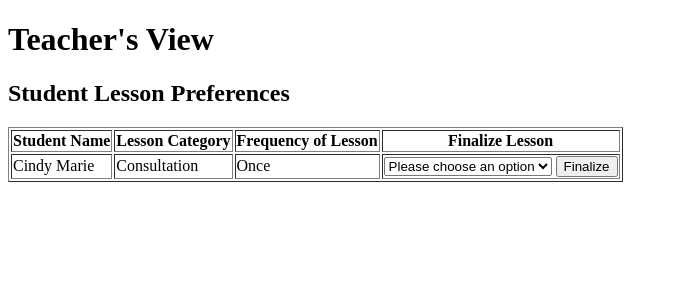
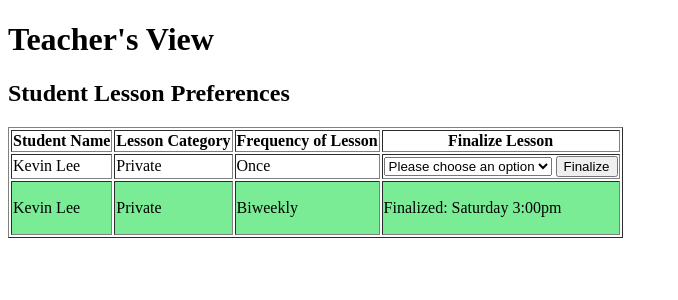
Before and after one commit to junjiekevin/Ai_lesson_scheduler, a Flask app: page /teacher_view in a window 1280 px wide. Shown: the top 300 px of the page, without its empty margins (0-678 px from the left). Run offline with Flask 3, Linux system fonts and the light colour scheme.

Commit message:
Implemented Teacher view and finalization interface with DB integration.

```diff
--- a/app.py
+++ b/app.py
@@ -72,11 +72,12 @@ def submit():
     print(f"Preferred Day/Time Choice 3: {day3}, {time3}")
     print(f"Lesson Frequency: {freq}")
 
-# New route for teacher view
+# Route for teacher view with student preferences
 @app.route('/teacher_view')
 def teacher_view():
     # Random placeholder values for now until DB is built
-    student_data = [
+    """
+     student_data = [
         {
             'full_name': 'Cindy Marie',
             'lesson_cat': 'Consultation',
@@ -86,18 +87,26 @@ def teacher_view():
             'freq': 'Once'
         }
     ]
+    """
+    # Fetch data from DB instead
+    students = Student.query.all()
+    return render_template('teacher_view.html', students = students)
 
-    return render_template('teacher_view.html', students = student_data)
-
-# New route for finalizing schedule
-@app.route('/finalize_schedule')
-def finalize_schedule():
-    # Get data from teacher's view
-    student_full_name = request.form['student_full_name']
+# Route for finalizing schedule
+@app.route('/finalize_schedule/<int:student_id>', methods=['POST'])
+def finalize_schedule(student_id):
+    # Get finalized time data from form
     finalized_time = request.form['finalized_time']
 
+    # Retrieve student from DB using ID
+    student = Student.query.get_or_404(student_id)
+
+    # Update finalized time and save changes
+    student.finalized_time = finalized_time
+    db.session.commit()
+
     # Just for debugging
-    print(f"Finalized time for {student_full_name}: {finalized_time}")
+    print(f"Finalized time for {student.full_name}: {finalized_time}")
 
     return redirect(url_for('teacher_view'))
 
--- a/templates/teacher_view.html
+++ b/templates/teacher_view.html
@@ -4,6 +4,11 @@
     <meta charset="UTF-8">
     <meta name="viewport" content="width=device-width, initial-scale=1.0">
     <title>Teacher's View</title>
+    <style>
+        .finalized {
+            background-color: #7aec95;
+        }
+    </style>
 </head>
 <body>
     <h1>Teacher's View</h1>
@@ -17,22 +22,26 @@
         </tr>
 
         {% for student in students %}
-        <tr>
+        <tr class="{% if student.finalized_time %}finalized{% endif %}">
             <td>{{student.full_name}}</td>
             <td>{{student.lesson_cat}}</td>
             <td>{{student.freq}}</td>
             <td>
-                <!-- Dropdown menu for Teacher to select finalized time-->
-                <form action="/finalize_schedule" method="POST">
-                    <select name="finalized_time">
+                {% if student.finalized_time %}
+                    <!-- Display finalized time-->
+                    <p>Finalized: {{ student.finalized_time }}</p>
+                {% else %}
+                    <!-- Show dropdown menu for Teacher to select finalized time if not yet finalized-->
+                    <form action="{{ url_for('finalize_schedule', student_id=student.id) }}" method="POST">
+                        <select name="finalized_time" required>
                             <option value="" disabled selected>Please choose an option</option>
                             <option value="{{ student.day1 }} {{ student.time1 }}">{{ student.day1 }} {{ student.time1 }}</option>
                             <option value="{{ student.day2 }} {{ student.time2 }}">{{ student.day2 }} {{ student.time2 }}</option>
                             <option value="{{ student.day3 }} {{ student.time3 }}">{{ student.day3 }} {{ student.time3 }}</option>
                         </select>
-                    <input type="hidden" name="student_full_name" value="{{student.full_name}}">
                         <button type="submit">Finalize</button>
                     </form>
+                {% endif %}
             </td>
         </tr>
         {% endfor %}
```
Also changed, not shown: lesson.db, 1 other file. Lines whose indentation alone changed are shown as unchanged.
